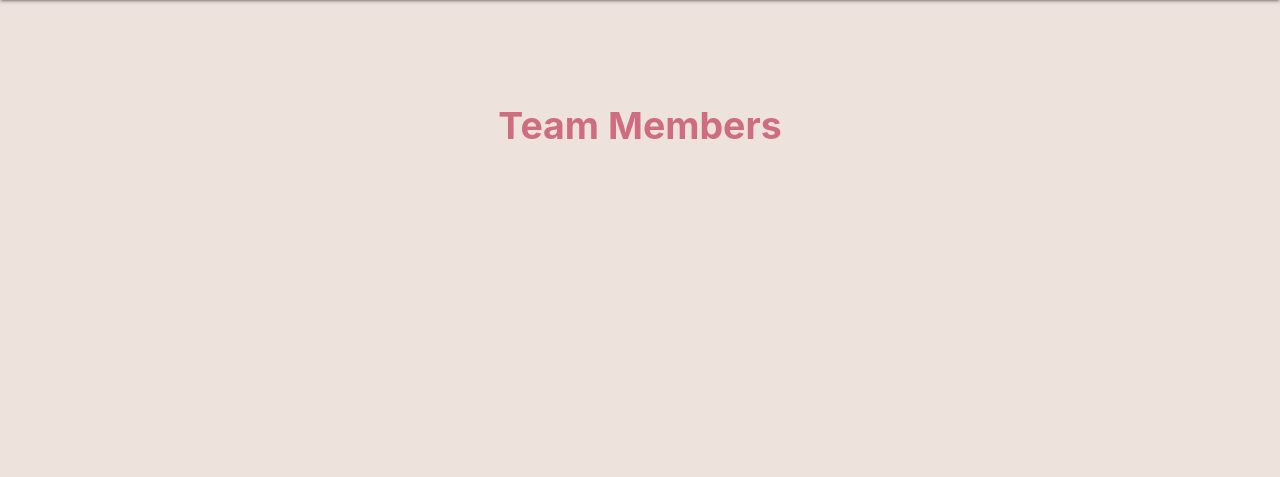
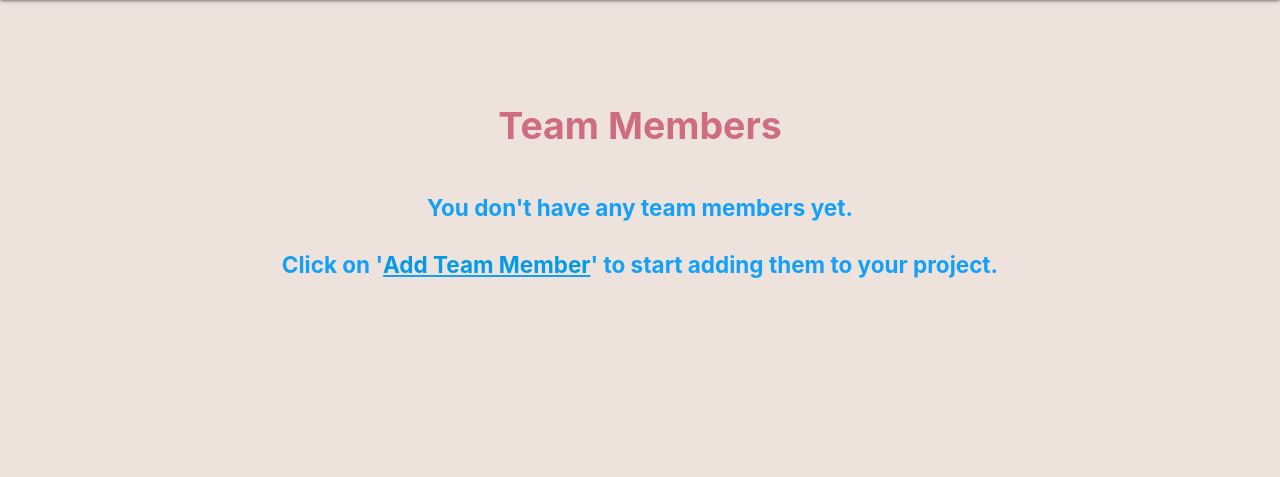
Before and after one commit to jcos201/Django-Task-Collector, a Django app: page /team_members/ in a window 1280 px wide. Shown: the part 64-541 px from the top of the page. Run offline with Django 3.2, Linux system fonts and the light colour scheme; the visitor is signed in with stand-in values (Sample User, id 1).

Commit message:
updates team/task list wording

```diff
--- a/main_app/templates/main_app/team_member_list.html
+++ b/main_app/templates/main_app/team_member_list.html
@@ -2,6 +2,15 @@
 {% block content %}
 
 <p class="headline pageTop">Team Members</p>
+
+{% if not team_member_list %}
+    <div class="text">
+        <span class="txt2">
+            <p class="blurb">You don't have any team members yet.</p>
+            <p class="blurb">Click on '<u><a href="{% url 'team_create' %}">Add Team Member</a></u>' to start adding them to your project.</p>
+        </span>
+    </div>
+{% endif %}
 
 {% for member in team_member_list %}
     <a href="{% url 'team_detail' member.id %}">
--- a/main_app/templates/tasks/index.html
+++ b/main_app/templates/tasks/index.html
@@ -7,7 +7,7 @@
     <div class="text">
         <span class="txt2">
             <p class="blurb">You don't have any tasks yet.</p>
-            <p class="blurb">Click on 'Add Task' in nav menu to start adding tasks to your project.</p>
+            <p class="blurb">Click on '<u><a href="{% url 'tasks_create' %}">Add Task</a></u>' to start adding tasks to your project.</p>
         </span>
     </div>
 {% endif %}
```
